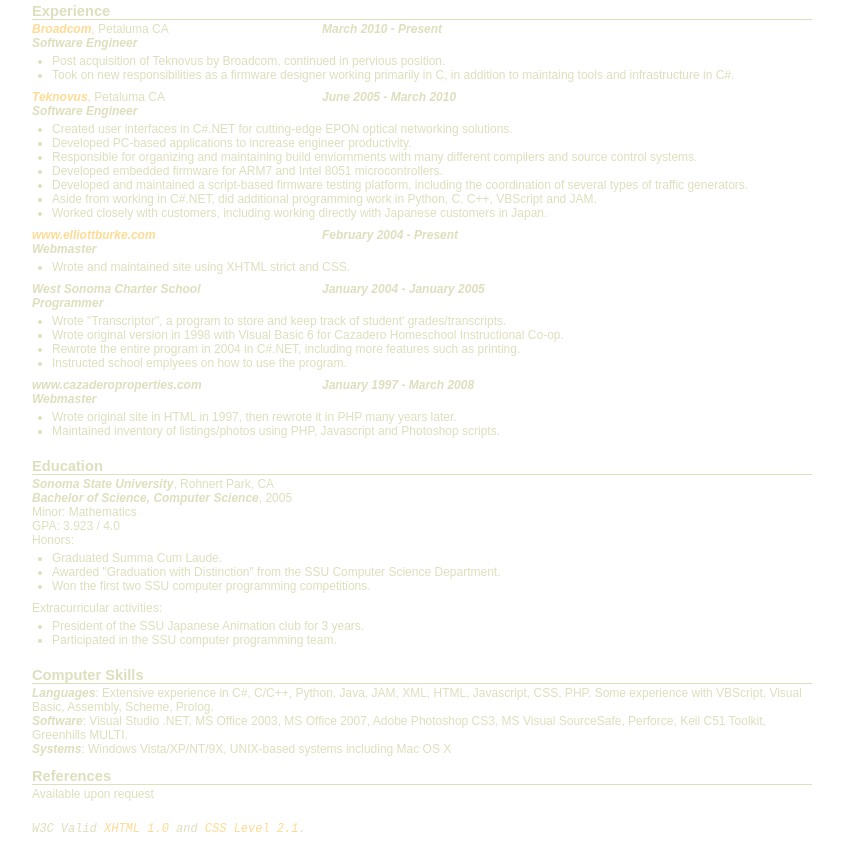
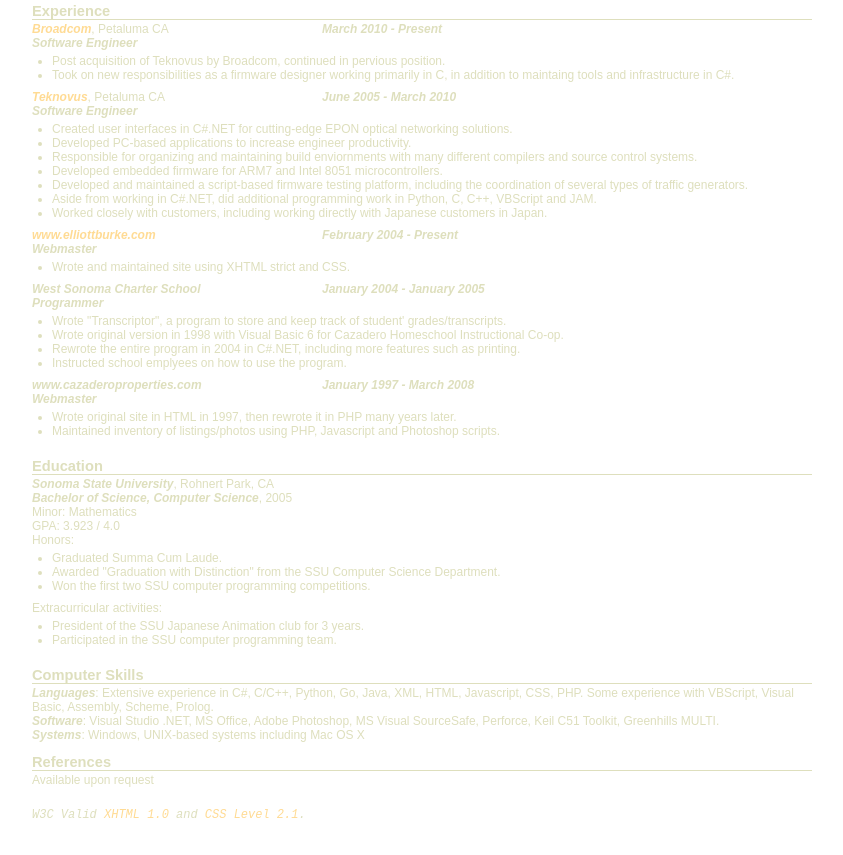
Before and after one commit to garbotron/giddeongarber.info, a plain HTML site: page resume.html in a window 1280 px wide. Shown: the part 144-999 px from the top of the page, without its empty margins (218-1061 px from the left). Drawn offline with Linux system fonts and the light colour scheme.

Commit message:
A couple small tweaks

```diff
--- a/resume.html
+++ b/resume.html
@@ -88,9 +88,9 @@
 
         <div class="resumeHeader">Computer Skills</div>
         <div class="resumeSection">
-          <span class="resumeImportant">Languages</span>: Extensive experience in C#, C/C++, Python, Java, JAM, XML, HTML, Javascript, CSS, PHP.  Some experience with VBScript, Visual Basic, Assembly, Scheme, Prolog.<br />
-          <span class="resumeImportant">Software</span>: Visual Studio .NET, MS Office 2003, MS Office 2007, Adobe Photoshop CS3, MS Visual SourceSafe, Perforce, Keil C51 Toolkit, Greenhills MULTI.<br />
-          <span class="resumeImportant">Systems</span>: Windows Vista/XP/NT/9X, UNIX-based systems including Mac OS X
+          <span class="resumeImportant">Languages</span>: Extensive experience in C#, C/C++, Python, Go, Java, XML, HTML, Javascript, CSS, PHP.  Some experience with VBScript, Visual Basic, Assembly, Scheme, Prolog.<br />
+          <span class="resumeImportant">Software</span>: Visual Studio .NET, MS Office, Adobe Photoshop, MS Visual SourceSafe, Perforce, Keil C51 Toolkit, Greenhills MULTI.<br />
+          <span class="resumeImportant">Systems</span>: Windows, UNIX-based systems including Mac OS X
         </div>
 
         <div class="resumeHeader">References</div>
```
Also changed, not shown: projects.html (+2 -3 lines).
